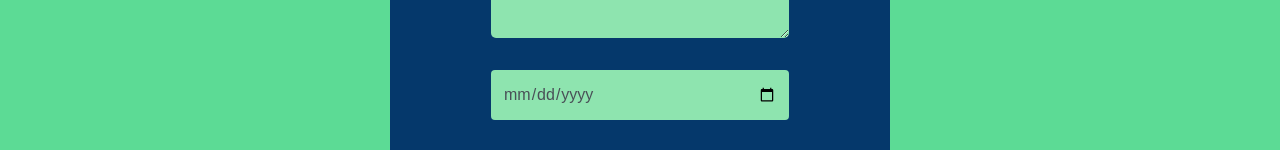
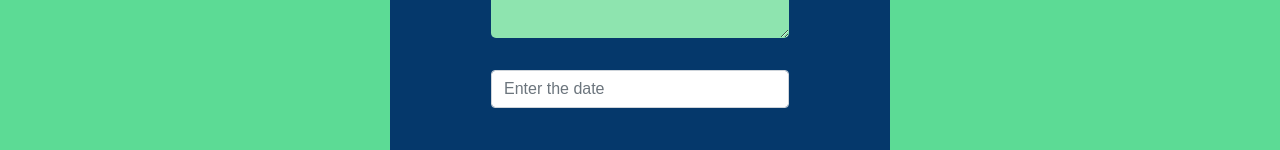
Before and after one commit to swapnilranmale2003/couponscode, a React (Create React App) app: page /categories/education/educationupload in a window 1280 px wide. Shown: the part 542-692 px from the top of the page. Built offline with nearby package versions, Linux system fonts and the light colour scheme; no server answers; a web font is replaced by a local one.

Commit message:
DatePicker!

```diff
--- a/package.json
+++ b/package.json
@@ -15,6 +15,7 @@
     "mdb-react-ui-kit": "^7.2.0",
     "react": "^18.2.0",
     "react-bootstrap": "^2.10.2",
+    "react-datepicker": "^6.6.0",
     "react-dom": "^18.2.0",
     "react-icons": "^5.0.1",
     "react-router-dom": "^6.22.3",
--- /dev/null
+++ b/src/components/EducationSection/EducationFetch.css
@@ -0,0 +1,6 @@
+
+
+  .expired {
+    background-color: #05386b;
+    color: #8f8f8f;
+  }
--- a/src/components/EducationSection/EducationFetch.js
+++ b/src/components/EducationSection/EducationFetch.js
@@ -1,5 +1,6 @@
 import React, { useEffect, useState } from 'react';
 import { toast } from 'react-toastify';
+import './EducationFetch.css'; // Import the CSS file
 
 function EducationFetch({ searchQuery }) {
     const [records, setRecords] = useState([]);
@@ -31,6 +32,13 @@ function EducationFetch({ searchQuery }) {
         );
     };
 
+    const isCouponExpired = (couponDate) => {
+        const currentDate = new Date();
+        const couponExpiryDate = new Date(couponDate);
+        couponExpiryDate.setHours(12, 0, 0, 0);
+        return currentDate > couponExpiryDate;
+    };
+
     const filteredRecords = records.filter(record =>
         record.title.toLowerCase().includes(searchQuery.toLowerCase())
     );
@@ -40,17 +48,30 @@ function EducationFetch({ searchQuery }) {
             <div className="card-section ml-3 my-5">
                 <div className="cards-container">
                     {filteredRecords.map((item, index) => (
-                        <div className="card" key={index}>
+                        <div className={`card ${isCouponExpired(item.date) ? 'expired' : ''}`} key={index}>
                             <div className="card-header">
                                 <h3>{item.title}</h3>
                             </div>
                             <div className="card-body">
                                 <p><strong>Coupon Code:</strong> {hideCouponCode(item.couponcode)}</p>
                                 {item.description && <p><strong>Description:</strong> {item.description}</p>}
-                                {item.date && <p><strong>Date:</strong> {item.date}</p>}
+                                {item.date && (
+                                    <p>
+                                        <strong>Date:</strong> {new Date(item.date).toLocaleDateString('en-GB')}
+                                    </p>
+                                )}
                                 <div className="buttons-container">
-                                    {item.link && <button className="link-button"><a href={item.link} target="_blank" rel="noopener noreferrer">Link</a></button>}
-                                    {item.couponcode && <button className="redeem-button" onClick={() => copyCouponCode(item.couponcode)}>Redeem</button>}
+                                    {item.link && !isCouponExpired(item.date) && (
+                                        <button className="link-button">
+                                            <a href={item.link} target="_blank" rel="noopener noreferrer">Link</a>
+                                        </button>
+                                    )}
+                                    {item.couponcode && !isCouponExpired(item.date) && (
+                                        <button className="redeem-button" onClick={() => copyCouponCode(item.couponcode)}>Redeem</button>
+                                    )}
+                                    {item.couponcode && isCouponExpired(item.date) && (
+                                        <button className="redeem-button expired" disabled>Coupon Expired</button>
+                                    )}
                                 </div>
                             </div>
                         </div>
--- a/src/components/EducationUpload/EducationUpload.jsx
+++ b/src/components/EducationUpload/EducationUpload.jsx
@@ -5,6 +5,8 @@ import { Link, useNavigate } from "react-router-dom";
 import { Breadcrumb } from "react-bootstrap";
 import { ToastContainer, toast } from "react-toastify";
 import "react-toastify/dist/ReactToastify.css";
+import DatePicker from "react-datepicker";
+import "react-datepicker/dist/react-datepicker.css";
 
 function EducationUpload() {
   const navigate = useNavigate();
@@ -125,15 +127,17 @@ function EducationUpload() {
               value={user.description}
               onChange={data}
             ></textarea>
-            <input
-              type="date"
+            <DatePicker
               className="form-control"
               name="date"
-              placeholder="Enter the date"
+              placeholderText="Enter the date"
               required
               autoComplete="off"
-              value={user.date}
-              onChange={data}
+              selected={user.date}
+              onChange={(date) => setUser({ ...user, date })}
+              // minDate={new Date()}
+              showMonthDropdown
+              showYearDropdown
             />
           </div>
           {errorMessage && <p className="error-message">{errorMessage}</p>}{" "}
--- a/src/components/Upload coupon/Upload.css
+++ b/src/components/Upload coupon/Upload.css
@@ -4,7 +4,7 @@
 }
 
 .upload-coupons{
-    height: 550px;
+    height: 600px;
     width: 500px;
     background-color: #05386b;
     border-radius: 10px;
```
Also changed, not shown: 1 other file (tests, documents, lock files or other folders).
